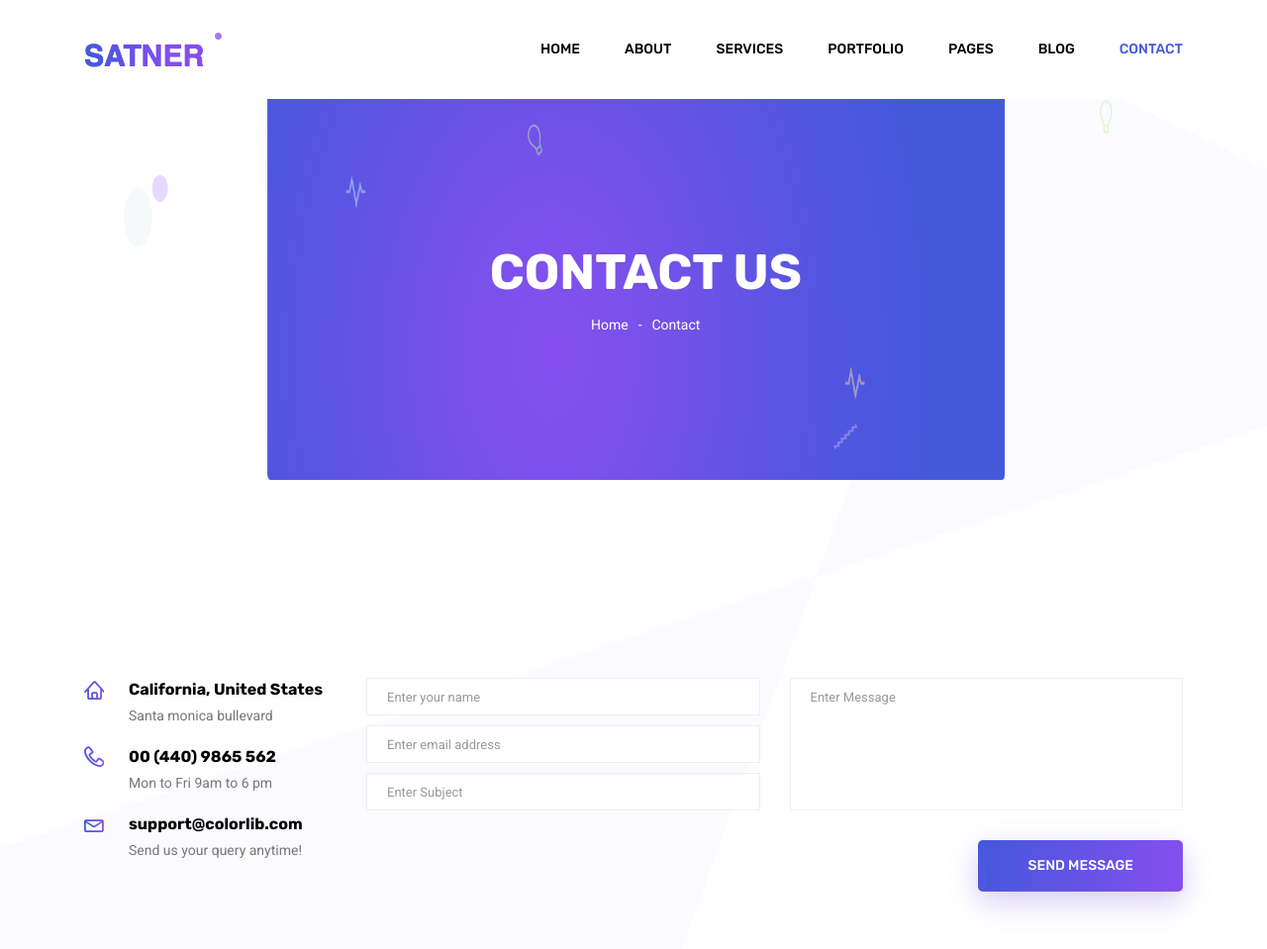
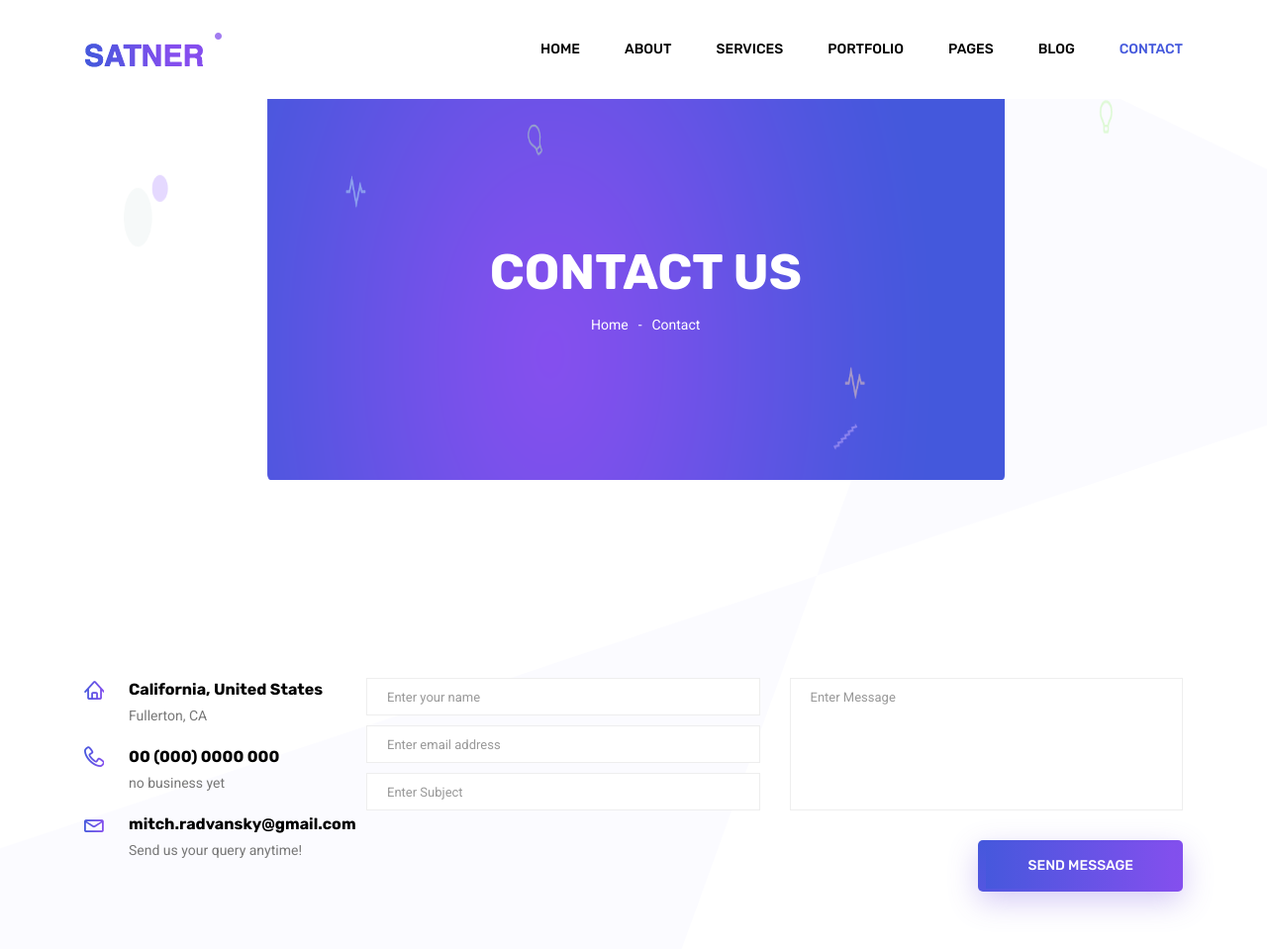
Before and after one commit to wonderhead/wonderhead.github.io, a plain HTML site: page contact.html in a window 1280 px wide. Shown: the top 959 px of the page at 99% size. Drawn offline with Linux system fonts and the light colour scheme; some packages are replaced by stand-ins of ours.

Commit message:
changed contact page

```diff
--- a/contact.html
+++ b/contact.html
@@ -90,16 +90,16 @@
                         <div class="info_item">
                             <i class="lnr lnr-home"></i>
                             <h6>California, United States</h6>
-                            <p>Santa monica bullevard</p>
+                            <p>Fullerton, CA</p>
                         </div>
                         <div class="info_item">
                             <i class="lnr lnr-phone-handset"></i>
-                            <h6><a href="#">00 (440) 9865 562</a></h6>
-                            <p>Mon to Fri 9am to 6 pm</p>
+                            <h6><a href="#">00 (000) 0000 000</a></h6>
+                            <p>no business yet</p>
                         </div>
                         <div class="info_item">
                             <i class="lnr lnr-envelope"></i>
-                            <h6><a href="#">support@colorlib.com</a></h6>
+                            <h6><a href="#">mitch.radvansky@gmail.com</a></h6>
                             <p>Send us your query anytime!</p>
                         </div>
                     </div>
```
